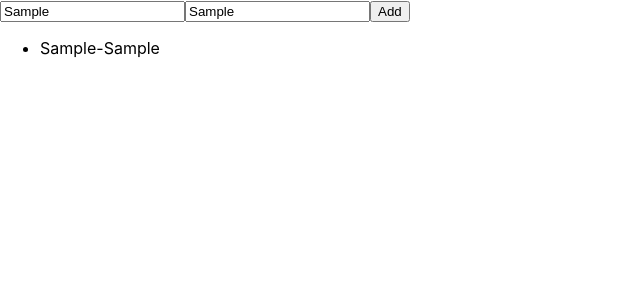
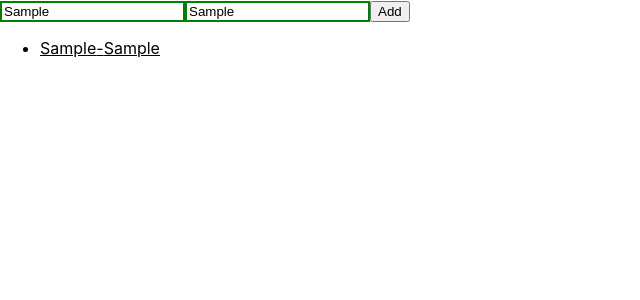
Before and after one commit to SurajBong/React-Hoosksssss, a React app: page / in a window 1280 px wide. Both pictures are taken after typing "Sample", "Sample" into the empty fields and a click on the button "Add". Shown: the top 300 px of the page, without its empty margins (0-640 px from the left). Built offline with nearby package versions, Linux system fonts and the light colour scheme.

Commit message:
added CSS modules

```diff
--- a/src/components/Todo.js
+++ b/src/components/Todo.js
@@ -1,4 +1,6 @@
 import React, { useState } from "react"
+
+import classes from "./Todo.module.css"
 
 const Todo = props => {
     const [todoName, setTodoName] = useState({ firstName: "", lastName: "" });
@@ -18,6 +20,7 @@ const Todo = props => {
                 placeholder="First Name"
                 onChange={inputHandler}
                 value={todoName.firstName}
+                className={classes.todoInput}
             />
             <input
                 type="text"
@@ -25,13 +28,16 @@ const Todo = props => {
                 placeholder="Last Name"
                 onChange={inputHandler}
                 value={todoName.lastName}
+                className={classes.todoInput}
             />
             <button type="button" onClick={todoAddhandler}>Add</button>
             <ul>
-                {todoList.map((todo, index) => <li
-                    key={`${todo.firstName}_${index}`}>
-                    {todo.firstName}-{todo.lastName}
-                </li>)}
+                {todoList.map((todo, index) =>
+                    <li className={classes.todos}
+                        key={`${todo.firstName}_${index}`}
+                    >
+                        {todo.firstName}-{todo.lastName}
+                    </li>)}
             </ul>
         </React.Fragment >
     )
--- /dev/null
+++ b/src/components/Todo.module.css
@@ -0,0 +1,9 @@
+.todoInput{
+    border: 2px solid green;
+}
+.todoInput:hover{
+    border: 2px solid red;
+}
+.todos{
+    text-decoration: underline;
+}
```
